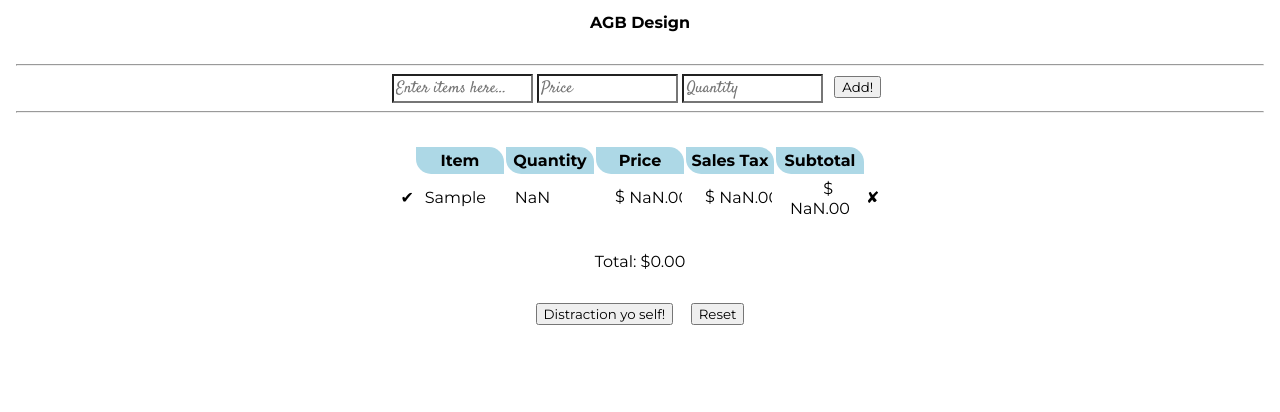
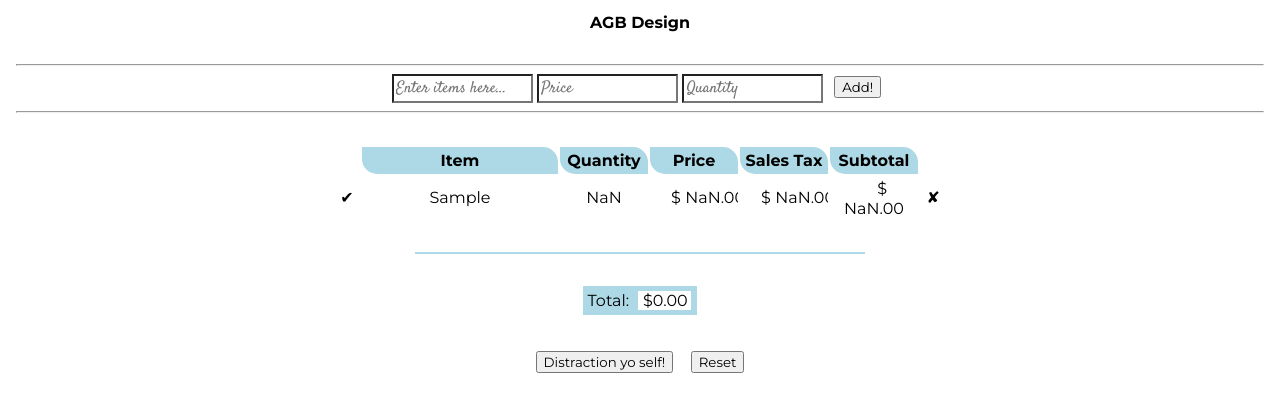
Before and after one commit to green6erry/list_app, a plain HTML site: page index.html in a window 1280 px wide. Both pictures are taken after typing "Sample", "Sample", "Sample" into the empty fields and a click on the button "Add!". Shown: the part 136-548 px from the top of the page. Drawn offline with nearby package versions, Linux system fonts and the light colour scheme; a script that the page names is missing.

Commit message:
More dabble
More working better. Still haven’t solved the total update.

```diff
--- a/css/style.css
+++ b/css/style.css
@@ -42,7 +42,7 @@ a {
 
 }
 
-#headerBreak {
+.headerBreak {
 	margin: 0 auto;
 	height: 2px;
 	width: 45%;
@@ -170,6 +170,7 @@ td:nth-child(6), th:nth-child(6)  {
 
 .check-off {
 	cursor: pointer;
+	padding-right: .4em;
 }
 
 .check-off:hover {
@@ -179,6 +180,7 @@ td:nth-child(6), th:nth-child(6)  {
 
 .delete {
 	cursor: pointer;
+	padding-left: .4em;
 }
 
 .delete:hover {
@@ -202,7 +204,7 @@ table td, table th {
 
 
 td:nth-child(2), th:nth-child(2)  {
-	width: 5em;
+	min-width: 5em;
 }
 
 td:nth-child(3), th:nth-child(3)  {
@@ -220,7 +222,6 @@ td:nth-child(5), th:nth-child(5)  {
 td:nth-child(5), th:nth-child(5)  {
 	width: 5em;
 }
-
 
 
 #list input{
@@ -243,16 +244,44 @@ input.moneyNumber {
 	line-height: 160%;
 	vertical-align: center;
 	text-align: left;
+	padding: 0;
 }
 
 input.itemName {
 	width: 80%;
+	text-align: center;
 }
 
-#idTotal {
-	margin-top: 2em;
+.totalBreak {
+	margin: 2em auto;
+	height: 2px;
+	width: 45%;
+	color: lightblue;
+	background-color: lightblue;
+	border-style: none;
+	display: block;
 }
 
+#totalBox {
+	background-color: lightblue;
+	padding: .3em .1em .3em .3em;
+	min-width: 5em;
+	margin: 0 auto;
+	display: inline-block;
+	text-align: center;
+	overflow: auto;
+}
+
+#totalBox:hover {
+	background-color: lavender;
+}
+
+span.total  {
+	/*margin-top: 2em;*/
+	background-color: white;
+	margin: .3em;
+	padding: 0 .2em 0 .3em;
+}
 
 /*Color distraction */
 
--- a/index.html
+++ b/index.html
@@ -105,7 +105,7 @@
 <div class="" id="header">
 	<h1 alt="YEAYURRRRRRRR GO BUY STUFFFFFFF DO IT DO IT DO IT">Shopping List</h1>
 
-	<div id="headerBreak"></div>
+	<div class="headerBreak"></div>
 
 	<h4><span id="" class=""><a href="agb.rocks">AGB Design</a></span></h4>
 </div>
@@ -135,7 +135,10 @@
 		<!-- <tr id="table-listed"></tr> -->
 	</table>
 
-	<div class="total" id="idTotal"> Total: 0<script type="text/javascript"></script></div>
+		<div class="totalBreak"></div>
+
+	<div id="totalBox">Total:
+	<span class="total" id="idTotal">0<script type="text/javascript"></script></span></div>
 
 </div>
 
--- a/js/script.js
+++ b/js/script.js
@@ -80,7 +80,7 @@ function roundNumber(number,decimals) {
 
 
 
-		var postTable = '<tr class="item-row"><td>'+checkOff+'</td><td><input maxlength="20" class="itemName" value="'+me+'"></td><td><input maxlength="4" class="itemName itemQty" value="'+qty+'"></td><td><input maxlength="1" class="symbol" value="'+currencySymbol+'"><span class="price"><input maxlength="20" class="moneyNumber" value="'+roundNumber(price,2)+'"></span></td><td><input maxlength="1" class="symbol" value="'+currencySymbol+'"><span class="tax-total"><input maxlength="10" class="moneyNumber" value="'+roundNumber(taxtotal,2)+'"></span></td><td><input maxlength="1" class="symbol" value="'+currencySymbol+'"><span class="rowTotal moneyNumber">'+roundNumber(rowtotal,2)+'</span><span class="rowTotal moneyNumber" style="display:none">0</span></td><td>'+xOff+'</td></tr>';
+		var postTable = '<tr class="item-row"><td>'+checkOff+'</td><td><input maxlength="20" class="itemName" value="'+me+'"></td><td><input maxlength="4" class="itemName itemQty" value="'+qty+'"></td><td><input maxlength="1" class="symbol" value="'+currencySymbol+'"><span class="price"><input maxlength="20" class="moneyNumber" value="'+roundNumber(price,2)+'"></span></td><td><input maxlength="1" class="symbol" value="'+currencySymbol+'"><span class="tax-total"><input maxlength="10" class="moneyNumber" value="'+roundNumber(taxtotal,2)+'"></span></td><td><input maxlength="1" class="symbol" value="'+currencySymbol+'"><span class="rowTotal moneyNumber">'+roundNumber(rowtotal,2)+'</span></td><td>'+xOff+'</td></tr>';
 
 		$('#table-top').after(postTable);
 		$('#name').val('');
@@ -116,7 +116,7 @@ function update_total() {
    	 	if (!isNaN(subtotal)) total += Number(subtotal);
   		});
   total = roundNumber(total,2);
-  $('#idTotal').html("Total: $"+total);
+  $('#idTotal').html("$"+total);
 
 }
 
@@ -349,7 +349,7 @@ var clicked = false
 
 $('#list').on('click', '.delete', function(){
   $(this).parent().parent().remove();
-  console.log("Don't need to see this");
+  console.log("Goobye");
   update_total();
 });
 
@@ -359,6 +359,7 @@ $('#list').on('click', '.check-off', function(){
   row.toggleClass('finished');
 
   row.find('.rowTotal').empty();
+  console.log("I got it, I got iiiiiiit")
 
 
   update_total();
```
